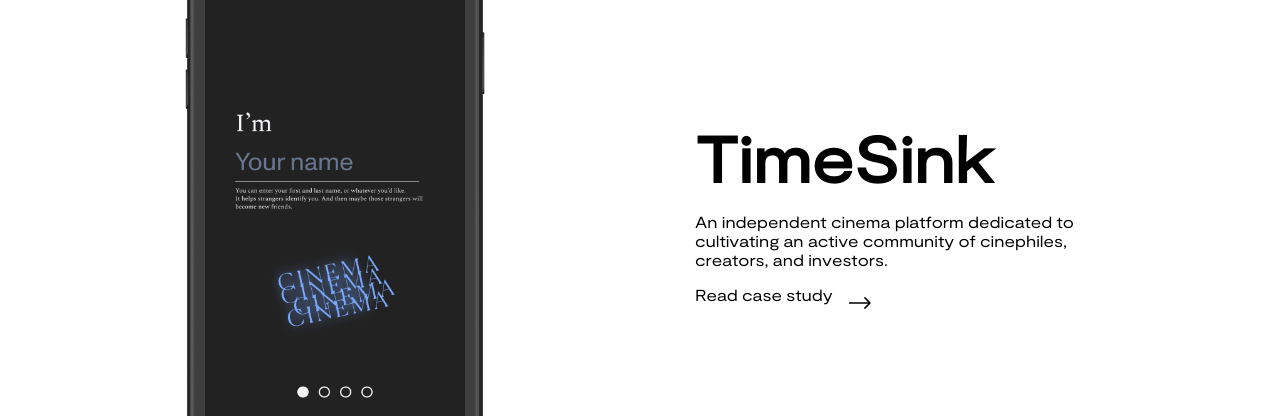
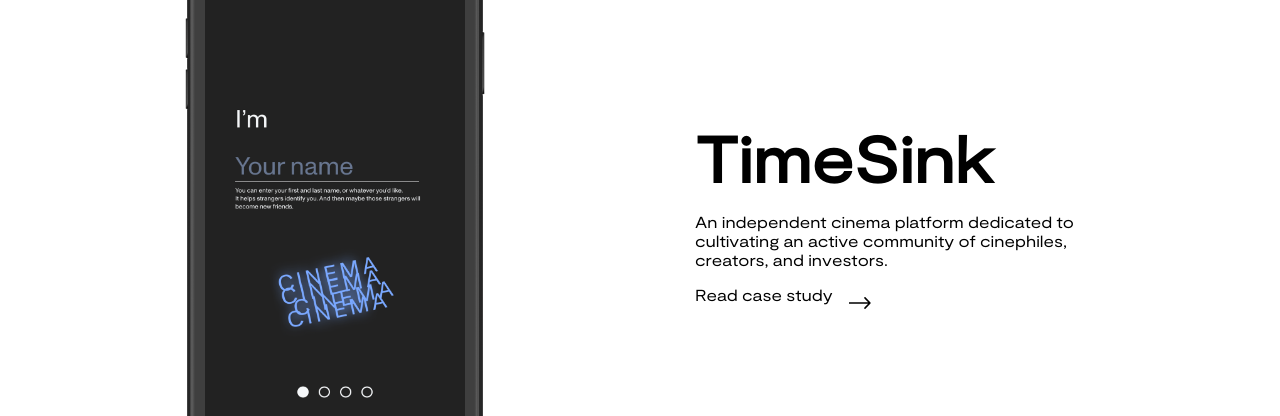
Before and after one commit to aaronzomback/design-portfolio, a Jekyll site: the page built from index.html, in a window 1280 px wide. Shown: the part 911-1327 px from the top of the page. Built offline with Jekyll 4.4.1, drawn with Linux system fonts in a browser that asks for light colours.

Commit message:
revert back to clean onboarding

```diff
--- a/_layouts/default.html
+++ b/_layouts/default.html
@@ -25,7 +25,7 @@
     <div class="study1-container">
       <div class="study1-item">
         <a href="/timesink/">
-        <img src="/assets/img/onboardcover2.png" alt="study1" style="width:300px;">
+        <img src="/assets/img/onboardcover.png" alt="study1" style="width:300px;">
         </a>
       </div>
       <div class="study1-item">
```
Also changed, not shown: assets/img/onboardcover.png.
